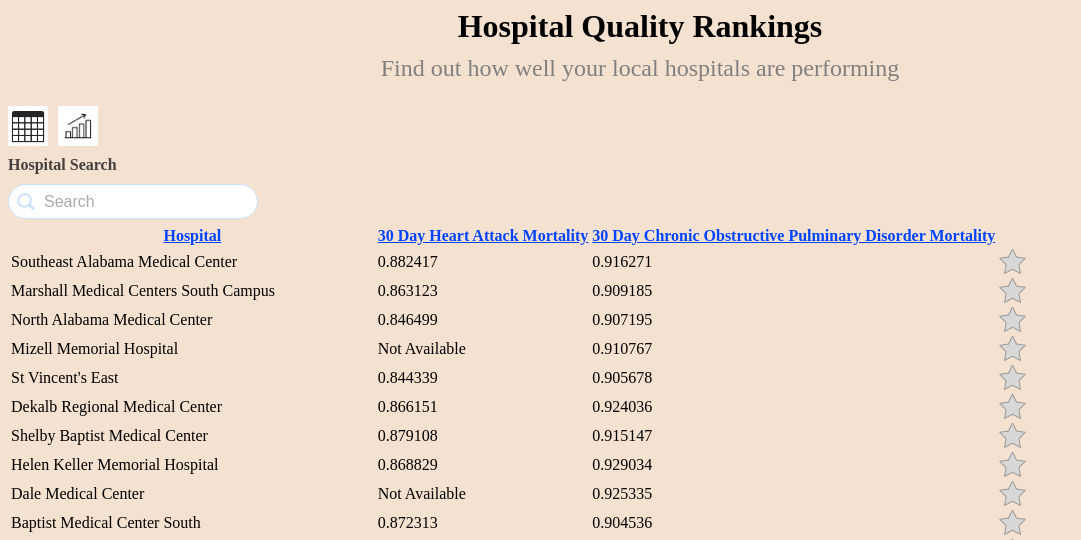
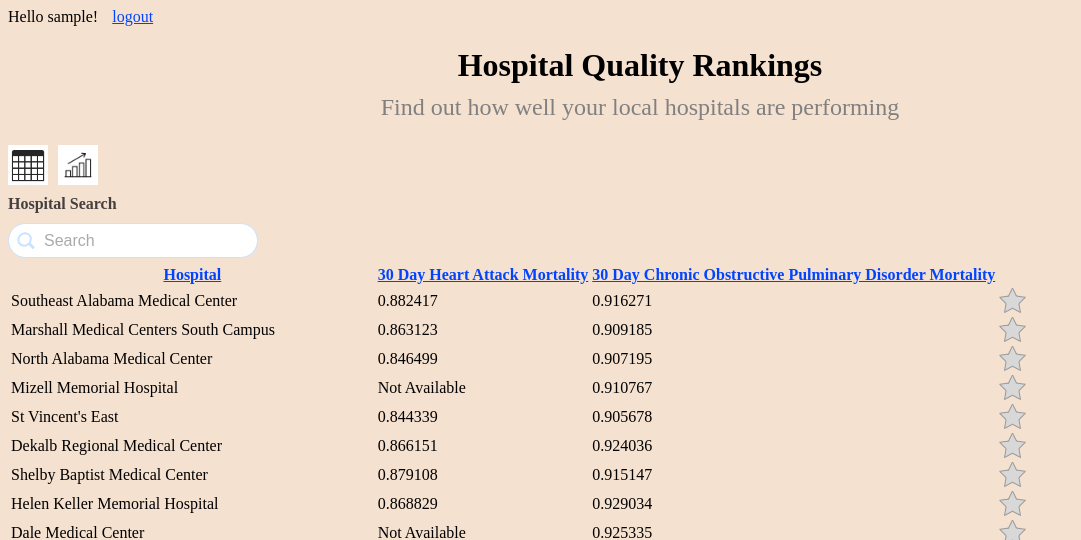
Before and after one commit to ianboru/hospital_finder, a Django app: page / in a window 1280 px wide. Shown: the top 540 px of the page, without its empty margins (0-1081 px from the left). Run offline with Django 4.2, Linux system fonts and the light colour scheme; the visitor is signed in with stand-in values (Sample User, id 1); data that the repository does not hold is empty; some libraries are stand-ins or nearby versions.

Commit message:
added login, signup and logout to header

```diff
--- a/core/templates/header.html
+++ b/core/templates/header.html
@@ -1,6 +1,15 @@
 {% load static %}
 <link href="{% static "/css/index.css" %}" rel="stylesheet" type="text/css">
 
+<div class="top-nav">
+    {% if request.user.is_authenticated %}
+        <span class="top-nav-item">Hello {{request.user.username}}!</span>
+        <a href="{% url "logout" %}" class="top-nav-item">logout</a>
+    {% else %}
+        <a href="{% url "login" %}" class="top-nav-item">login</a>
+        <a href="{% url "signup" %}" class="top-nav-item">sign up</a>
+    {% endif %}
+</div>
 <h1 class="main-title">Hospital Quality Rankings</h3>
 <h3 class="sub-title">Find out how well your local hospitals are performing</h3>
 <div class="nav-tab-container">
--- a/core/views.py
+++ b/core/views.py
@@ -49,7 +49,10 @@ def index(request, path=None):
     else:
         sort_string = ""
 
-    favorites = Favorite.objects.filter(user=request.user).values_list('hospital',flat=True)
+    if request.user.is_authenticated:
+        favorites = Favorite.objects.filter(user=request.user).values_list('hospital',flat=True)
+    else:
+        favorites = []
     print(favorites)
     context = {
         'hospital_data': hospital_data,
--- a/static/css/index.css
+++ b/static/css/index.css
@@ -7,10 +7,10 @@ body{
   margin-bottom: 10px;
 }
 
-th a {color:#0044ff;}         /* Unvisited link  */
-th a:visited {color:#0044ff;} /* Visited link    */
-th a:hover {color:#0044ff;}   /* Mouse over link */
-th a:active {color:#0044ff;}
+a {color:#0044ff;}         /* Unvisited link  */
+a:visited {color:#0044ff;} /* Visited link    */
+a:hover {color:#0044ff;}   /* Mouse over link */
+a:active {color:#0044ff;}
 
 .sub-title{
   text-align: center;
@@ -118,6 +118,15 @@ th a:active {color:#0044ff;}
     width: 40px;
   }
 
+
   .star {
     cursor:pointer
   }
+
+  .top-nav-item{
+    margin-right: 10px;
+  }
+
+  .top-nav-item a{
+    cursor:pointer
+  }
```
